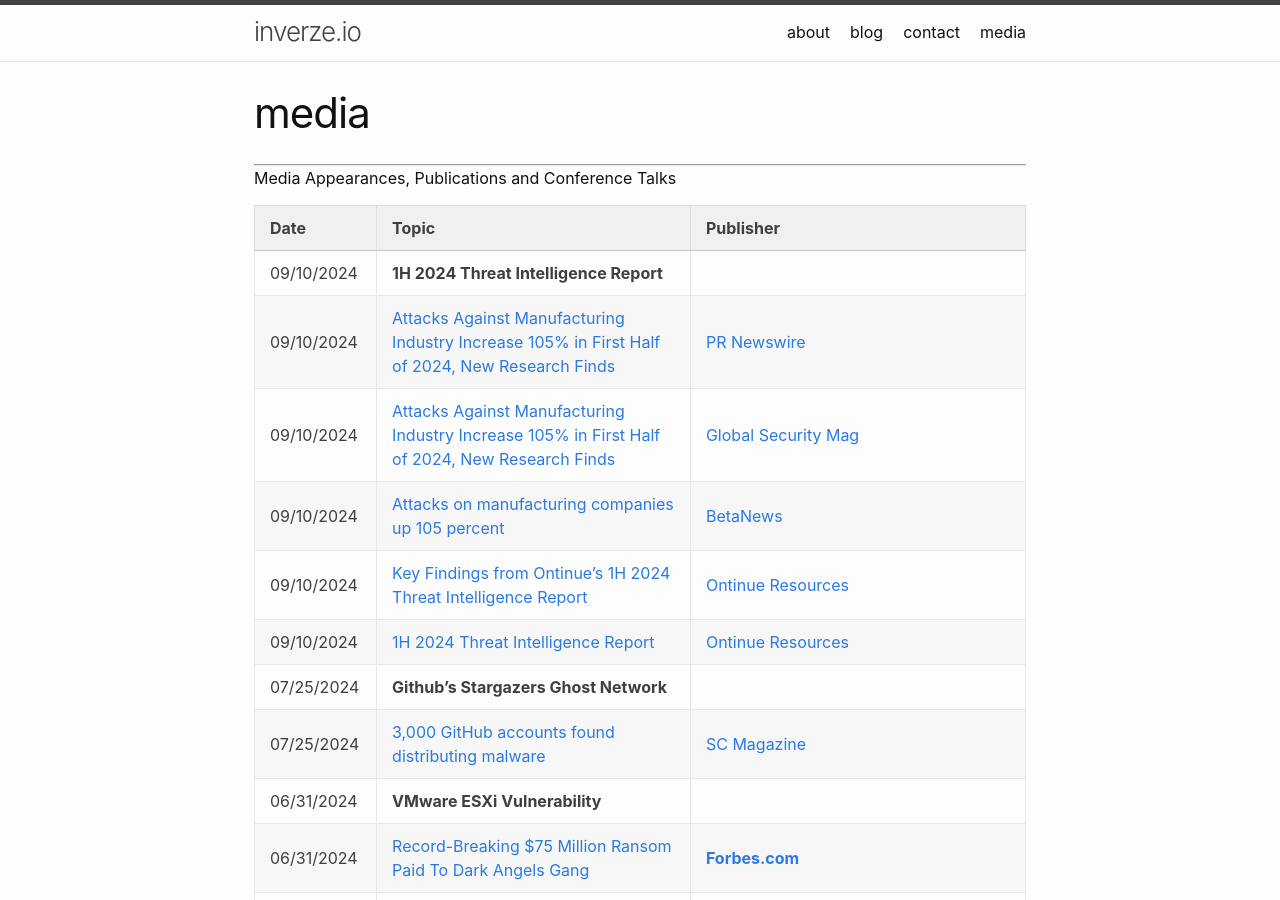
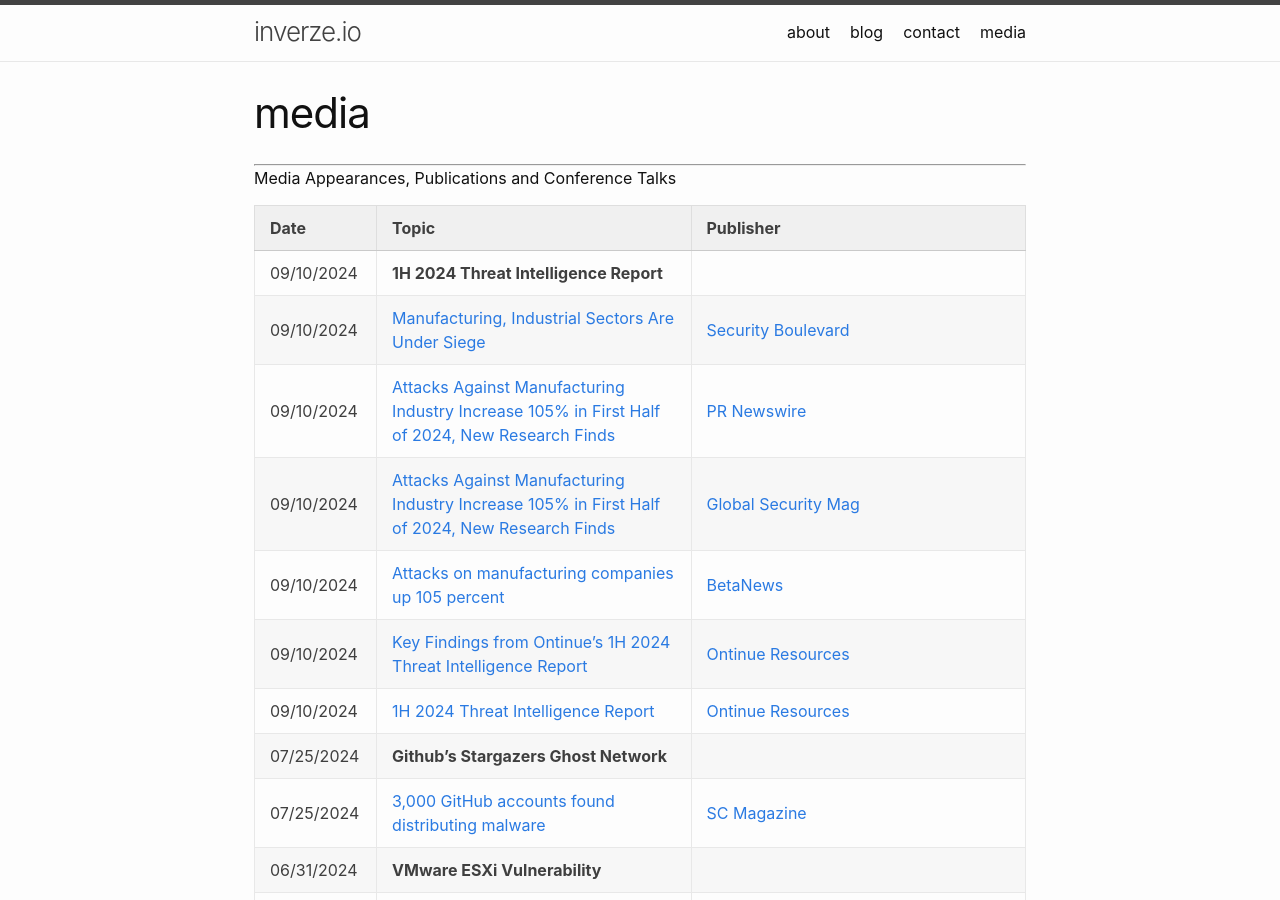
Before and after one commit to inverzeio/blog, a Jekyll site: the page built from media.md, in a window 1280 px wide and 900 px high. Built offline with Jekyll 4.4.1, drawn with Linux system fonts in a browser that asks for light colours.

Commit message:
Update media.md

```diff
--- a/media.md
+++ b/media.md
@@ -10,6 +10,7 @@
 | Date | Topic | Publisher |
 | ------------- | :------------- | :------------- |
 | 09/10/2024 | **1H 2024 Threat Intelligence Report** ||
+| 09/10/2024 | [Manufacturing, Industrial Sectors Are Under Siege](https://securityboulevard.com/2024/09/manufacturing-industrial-sectors-are-under-siege/) | [Security Boulevard](securityboulevard.com) |
 | 09/10/2024 | [Attacks Against Manufacturing Industry Increase 105% in First Half of 2024, New Research Finds ](https://www.prnewswire.com/news-releases/attacks-against-manufacturing-industry-increase-105-in-first-half-of-2024-new-research-finds-302243000.html) | [PR Newswire](https://www.prnewswire.com)
 | 09/10/2024 | [Attacks Against Manufacturing Industry Increase 105% in First Half of 2024, New Research Finds](https://www.globalsecuritymag.fr/attacks-against-manufacturing-industry-increase-105-in-first-half-of-2024-new.html) | [Global Security Mag](https://www.globalsecuritymag.fr)
 | 09/10/2024 | [Attacks on manufacturing companies up 105 percent](https://betanews.com/2024/09/10/attacks-on-manufacturing-companies-up-105-percent/) | [BetaNews](https://betanews.com)
```
